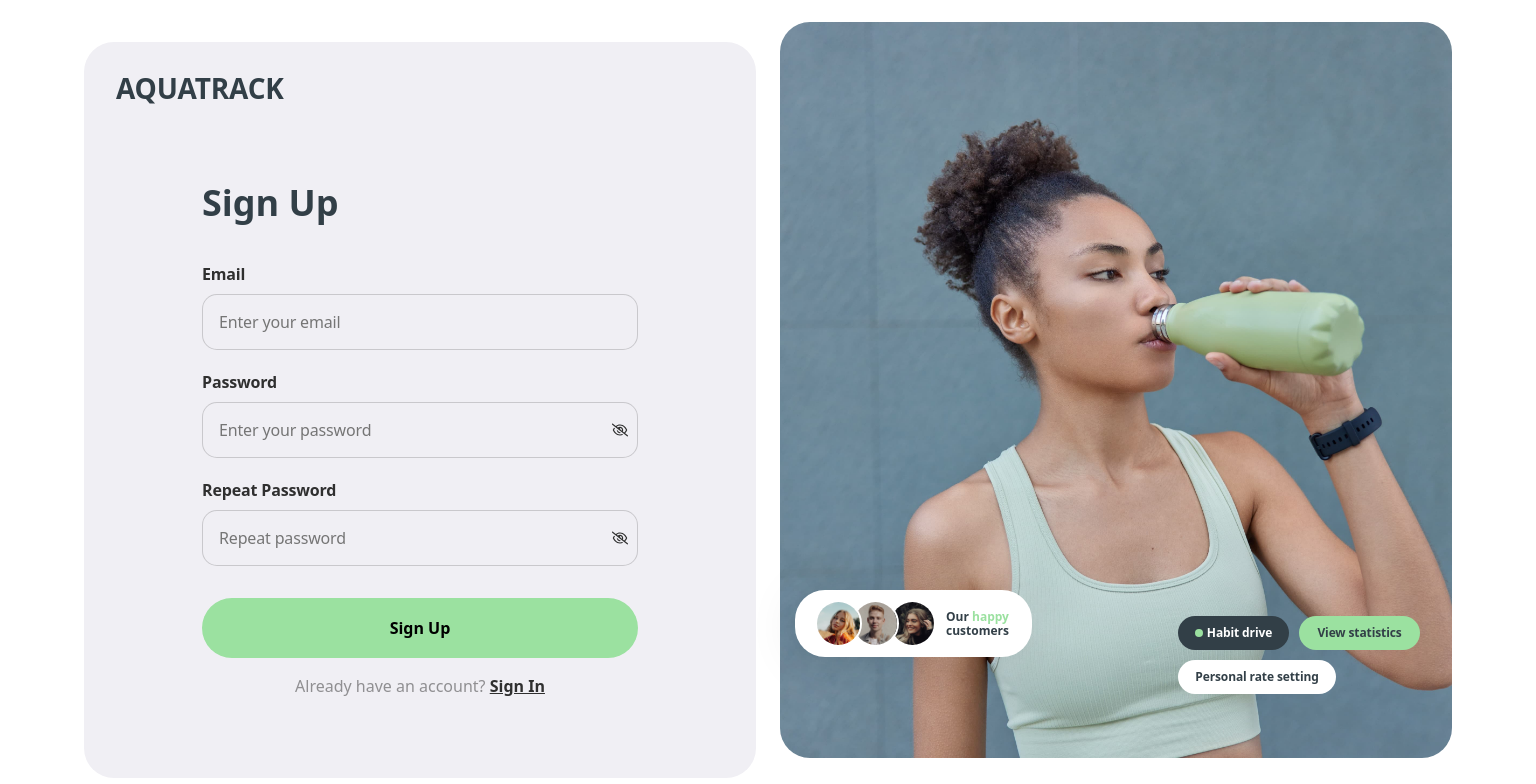
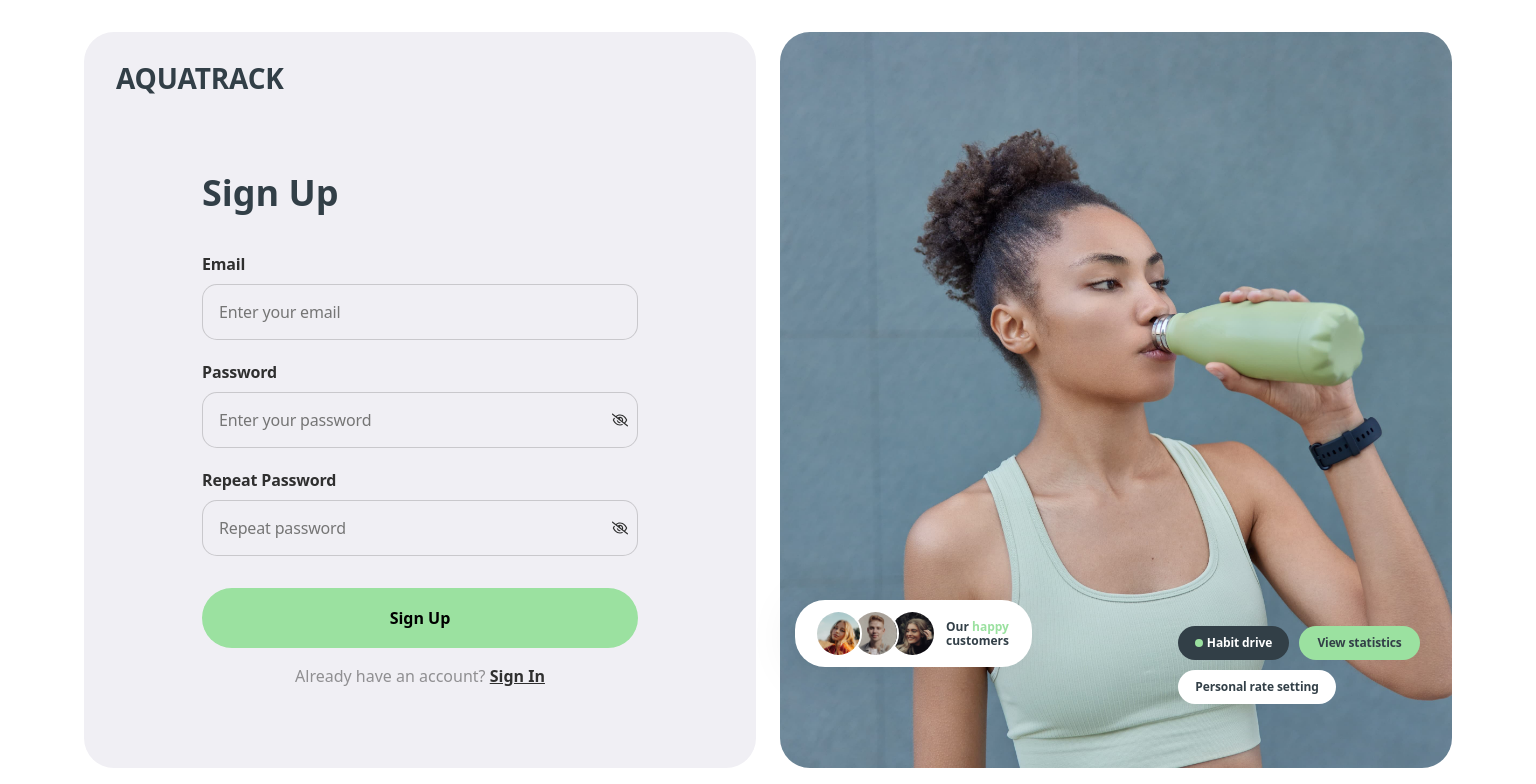
Before and after one commit to Hellcat232/LightningTeam, a React (Vite) app: page /signup in a window 1536 px wide. Shown: the top 784 px of the page. Built offline with nearby package versions, Linux system fonts and the light colour scheme.

Commit message:
fix signup and signin css

```diff
--- a/src/pages/SignInPage/SignInPage.module.css
+++ b/src/pages/SignInPage/SignInPage.module.css
@@ -5,18 +5,16 @@
   margin-top: 20px;
 }
 
-
 @media screen and (min-width: 320px) and (max-width: 767.98px) {
   .SignInPageSection {
     width: 343px;
     height: 812px;
     padding: 24px 18px;
   }
-    .SignInPageMedia{
+  .SignInPageMedia {
     display: none;
   }
 }
-
 
 @media screen and (min-width: 768px) and (max-width: 1439.98px) {
   .SignInPageSection {
@@ -38,5 +36,6 @@
     width: 672px;
     height: 736px;
     padding: 32px 32px 64px;
+    margin-top: 0;
   }
 }
--- a/src/pages/SignUpPage/SignUpPage.module.css
+++ b/src/pages/SignUpPage/SignUpPage.module.css
@@ -5,7 +5,6 @@
   margin-right: 24px;
   margin-top: 20px;
 }
-
 
 @media screen and (min-width: 320px) and (max-width: 767.98px) {
   .SignUpPageSection {
@@ -38,5 +37,6 @@
     width: 672px;
     height: 736px;
     padding: 32px 32px 64px;
+    margin-top: 0;
   }
 }
```
Lines whose indentation alone changed are shown as unchanged.
